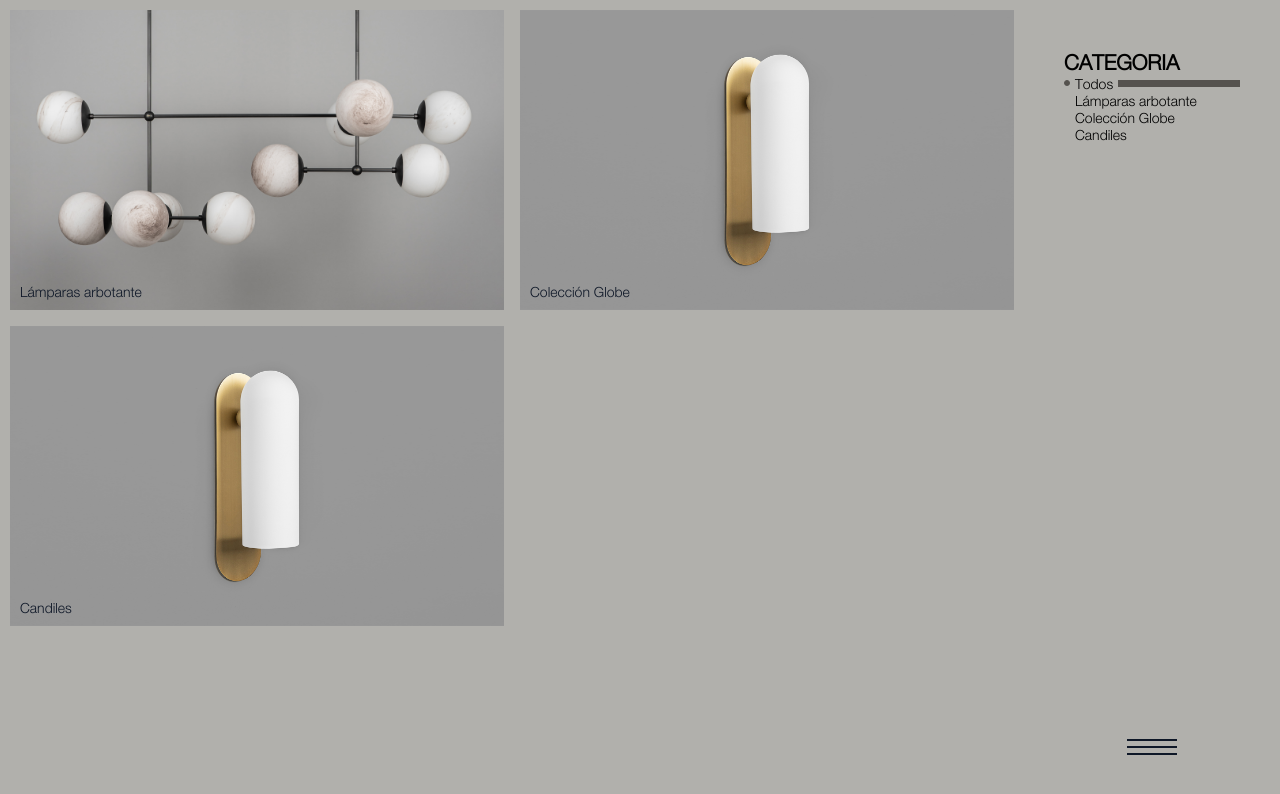
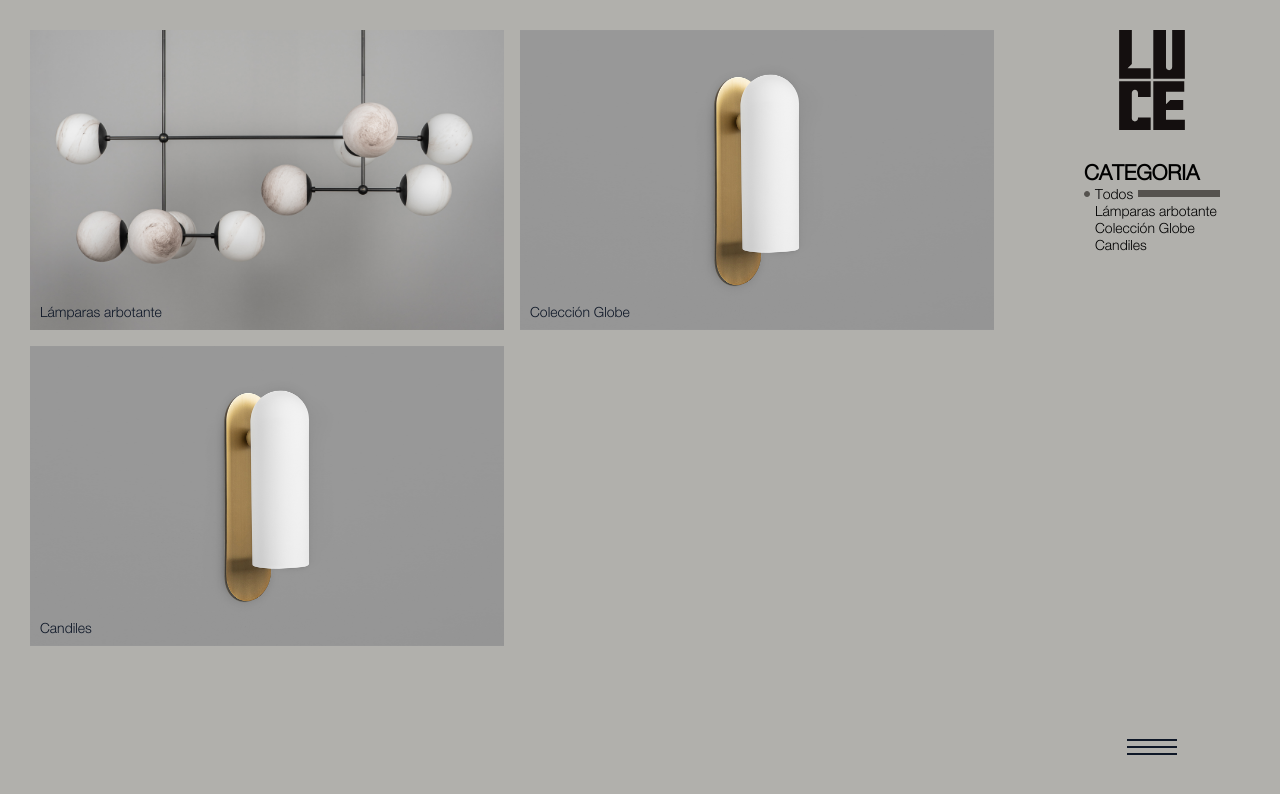
Before and after one commit to MorisLuis/luce, a Next.js app: page /categories in a window 1280 px wide. Shown: the top 794 px of the page. Built offline with nearby package versions, Linux system fonts and the light colour scheme.

Commit message:
S / Layout Right UI

```diff
--- /dev/null
+++ b/app/categories/CategoryGrid.tsx
@@ -0,0 +1,96 @@
+"use client";
+
+import { useSearchParams } from "next/navigation";
+import Image from "next/image";
+import Link from "next/link";
+import { useState } from "react";
+import LayoutRight from "@/components/LayoutRight";
+import { categoriesData } from "@/data/categories";
+import styles from "../../styles/page.module.scss";
+
+export function CategoryGrid() {
+    const searchParams = useSearchParams();
+    const category = searchParams.get("category") || "Todos";
+
+    const [fadeStates, setFadeStates] = useState<Record<number, boolean>>({});
+    const [currentImageIndex, setCurrentImageIndex] = useState<Record<number, number>>(
+        () => {
+            const initialIndex: Record<number, number> = {};
+            categoriesData.forEach((product) => {
+                initialIndex[product.id] = 0;
+            });
+            return initialIndex;
+        }
+    );
+    const handleMouseEnter = (id: number) => {
+        setCurrentImageIndex((prev) => ({ ...prev, [id]: 1 }));
+        setFadeStates((prev) => ({ ...prev, [id]: true }));
+    };
+
+    const handleMouseLeave = (id: number) => {
+        setCurrentImageIndex((prev) => ({ ...prev, [id]: 0 }));
+        setFadeStates((prev) => ({ ...prev, [id]: false }));
+    };
+
+    const renderContent = () => {
+        return (
+            <div className={styles.Categories}>
+                <div className={styles.gridContainer}>
+                    <h2>Categoria</h2>
+                    {categoriesData.slice(1).map((category) => (
+                        <div key={category.id} className={styles.productCard}>
+                            <Link href={`/categories/${category.name}`} className={styles.productLink}>
+                                <div
+                                    className={`${styles.imageWrapper} ${fadeStates[category.id] ? styles.fade : ''}`}
+                                    onMouseEnter={() => handleMouseEnter(category.id)}
+                                    onMouseLeave={() => handleMouseLeave(category.id)}
+                                >
+                                    <Image
+                                        src={`/images/${category.images[currentImageIndex[category.id]]?.src}`}
+                                        alt={category.images[currentImageIndex[category.id]]?.alt}
+                                        layout="fill"
+                                        objectFit="cover"
+                                    />
+                                    <p className={styles.productName}>{category.name}</p>
+                                </div>
+                            </Link>
+                        </div>
+                    ))}
+                </div>
+            </div>
+        );
+    };
+
+    const renderSideBar = () => {
+        return (
+            <div className={styles.Categories}>
+                <nav className={styles.CategoriesNavigation}>
+                    <h2>Categoria</h2>
+                    <ul>
+                        {categoriesData.map((item) => (
+                            <li key={item.id} className={styles.option}>
+                                <div
+                                    className={
+                                        item.name === category
+                                            ? `${styles.circle} ${styles.activeCircle}`
+                                            : styles.circle
+                                    }
+                                ></div>
+                                <Link href={item.name === "Todos" ? '/categories' : `/categories/${item.name}`}>
+                                    {item.name}
+                                </Link>
+                                <div
+                                    className={item.name === category ? `${styles.line} ${styles.lineactive}` : styles.line}
+                                ></div>
+                            </li>
+                        ))}
+                    </ul>
+                </nav>
+            </div>
+        );
+    };
+
+    return (
+        <LayoutRight content={renderContent} sideBar={renderSideBar} />
+    );
+}
--- a/app/categories/page.tsx
+++ b/app/categories/page.tsx
@@ -1,108 +1,17 @@
-"use client";
+import { Suspense } from "react";
+import { CategoryGrid } from "./CategoryGrid";
+import { Metadata } from "next";
 
-import { useSearchParams } from "next/navigation";
-import Image from "next/image";
-import Link from "next/link";
-import { Suspense, useState } from "react";
-import LayoutRight from "@/components/LayoutRight";
-import { categoriesData } from "@/data/categories";
-import styles from "../../styles/page.module.scss";
+export const metadata: Metadata = {
+  title: "Luce - Categorias",
+  description: "La luz que define el arte de vivir.",
+};
 
-function ProductList() {
-  const searchParams = useSearchParams();
-  const category = searchParams.get("category") || "Todos";
-
-  const [fadeStates, setFadeStates] = useState<Record<number, boolean>>({});
-  const [currentImageIndex, setCurrentImageIndex] = useState<Record<number, number>>(
-    () => {
-      const initialIndex: Record<number, number> = {};
-      categoriesData.forEach((product) => {
-        initialIndex[product.id] = 0;
-      });
-      return initialIndex;
-    }
-  );
-  const handleMouseEnter = (id: number) => {
-    setCurrentImageIndex((prev) => ({ ...prev, [id]: 1 }));
-    setFadeStates((prev) => ({ ...prev, [id]: true }));
-  };
-
-  const handleMouseLeave = (id: number) => {
-    setCurrentImageIndex((prev) => ({ ...prev, [id]: 0 }));
-    setFadeStates((prev) => ({ ...prev, [id]: false }));
-  };
-
-  const renderContent = () => {
-    return (
-      <div className={styles.Categories}>
-        <div className={styles.gridContainer}>
-          <h2>Categoria</h2>
-          {categoriesData.slice(1).map((category) => (
-            <div key={category.id} className={styles.productCard}>
-              <Link href={`/categories/${category.name}`} className={styles.productLink}>
-                <div
-                  className={`${styles.imageWrapper} ${fadeStates[category.id] ? styles.fade : ''}`}
-                  onMouseEnter={() => handleMouseEnter(category.id)}
-                  onMouseLeave={() => handleMouseLeave(category.id)}
-                >
-                  <Image
-                    src={`/images/${category.images[currentImageIndex[category.id]]?.src}`}
-                    alt={category.images[currentImageIndex[category.id]]?.alt}
-                    layout="fill"
-                    objectFit="cover"
-                  />
-                  <p className={styles.productName}>{category.name}</p>
-                </div>
-              </Link>
-            </div>
-          ))}
-        </div>
-      </div>
-    );
-  };
-
-  const renderSideBar = () => {
-    return (
-      <div className={styles.Categories}>
-        <nav className={styles.CategoriesNavigation}>
-          <h2>Categoria</h2>
-          <ul>
-            {categoriesData.map((item) => (
-              <li key={item.id} className={styles.option}>
-                <div
-                  className={
-                    item.name === category
-                      ? `${styles.circle} ${styles.activeCircle}`
-                      : styles.circle
-                  }
-                ></div>
-                <Link
-                  //href={item.name === "Todos" ? '/categories' : `/categories/${item.name}`}
-                  href={item.name === "Todos" ? '/categories' : `/categories/${item.name}`}
-                  //as={`/profile/request/?receipt=${item.name}`}
-                >
-                  {item.name}
-                </Link>
-                <div
-                  className={item.name === category ? `${styles.line} ${styles.lineactive}` : styles.line}
-                ></div>
-              </li>
-            ))}
-          </ul>
-        </nav>
-      </div>
-    );
-  };
-
-  return (
-    <LayoutRight content={renderContent} sideBar={renderSideBar} />
-  );
-}
 
 export default function Categories() {
   return (
     <Suspense fallback={<div>Cargando productos...</div>}>
-      <ProductList />
+      <CategoryGrid />
     </Suspense>
   );
 }
--- a/app/layout.tsx
+++ b/app/layout.tsx
@@ -3,7 +3,7 @@ import "../styles/globals.scss";
 
 export const metadata: Metadata = {
   title: "Luce",
-  description: "Generated by create next app",
+  description: "La luz que define el arte de vivir.",
 };
 
 export default function RootLayout({ children }: Readonly<{ children: React.ReactNode }>) {
--- a/app/product/[productId]/page.tsx
+++ b/app/product/[productId]/page.tsx
@@ -11,7 +11,6 @@ export async function generateMetadata({ params }: { params: { productId: string
   };
 }
 
-
 export default function ProductPage({ params }: { params: { productId: string, id: string } })  {
   return <ProductClientPage params={params} />;
 }
--- a/components/LayoutRight.tsx
+++ b/components/LayoutRight.tsx
@@ -20,8 +20,7 @@ export default function LayoutRight({ content, sideBar, bottom, secondaryDesign
             </div>
 
             <div className={style.sidebar}>
-                <>
-                    <div className={style.imageContainer}>
+                <div className={style.sidebar_image}>
                     <Image
                         src={`/logos/VERTICAL_COLOR PRINCIPAL.svg`}
                         alt={'LUCE'}
@@ -37,11 +36,10 @@ export default function LayoutRight({ content, sideBar, bottom, secondaryDesign
                         className={style.imageContainerMovil}
                     />
                 </div>
-                    <div className={style.sidebarcontent}>
+                <div className={style.sidebar_content}>
                     {sideBar?.()}
                 </div>
-                </>
-                {bottom && <div className={style.bottomSidebar}></div>}
+                {bottom && <div className={style.sidebar_bottom}></div>}
             </div>
             <Nav />
         </div>
--- a/styles/LayoutRight.module.scss
+++ b/styles/LayoutRight.module.scss
@@ -13,6 +13,7 @@
 
     .content{
         width: 80%;
+
 
         @include respond(tab-port) {
             width: 60%;
@@ -48,23 +49,14 @@
         padding: $padding;
         position: absolute;
         right: 0px;
-        max-height: 100vh;
-        height: 100%;
+        height: 100vh;
 
-        //justify-content: space-between;
-        //align-items: center;
-        //background-color: red;
+        justify-content: space-between;
+        align-items: center;
 
         @include respond(tab-port) {
             width: 40%;
         };
-
-        .sidebarcontent{
-            //background-color: orange;
-            @include respond(phone) {
-                display: none;
-            }
-        }
 
         @include respond(phone) {
             width: 100%;
@@ -73,12 +65,20 @@
             flex-direction: row-reverse;
         };
 
-        .imageContainer {
+        .sidebar_content{
+            height: calc(100% - 100px);
+            @include respond(phone) {
+                display: none;
+            }
+        }
+
+        .sidebar_image {
             min-width: 100px;
             height: 100px;
             position: relative;
 
             .imageContainerWeb{
+                display: flex;
                 @include respond(phone) {
                     display: none;
                 }
@@ -99,17 +99,8 @@
                 height: 60px;
             };
         };
-    };
 
-    .sidebarMobil{
-        display: none;
-
-        @include respond(phone) {
-            display: flex
-        };
-    }
-
-    .bottomSidebar {
+        .sidebar_bottom {
             position: fixed;
             background-color: $color-primary;
             width: 20%;
@@ -125,4 +116,13 @@
                 display: none
             };
         };
+    };
+
+    .sidebarMobil{
+        display: none;
+
+        @include respond(phone) {
+            display: flex
+        };
     }
+}
--- a/styles/page.module.scss
+++ b/styles/page.module.scss
@@ -5,8 +5,7 @@
     margin-bottom: $margin-bottom;
     width: 100%;
     height: 100vh;
-    padding: $padding-horizontal;
-    padding-top: 10%;
+    padding: $padding;
     display: flex;
     flex-direction: column;
     text-align: start;
@@ -82,7 +81,7 @@
     display: grid;
     grid-template-columns: repeat(2, 1fr);
     width: 100%;
-    padding: $padding-horizontal;
+    padding: $padding;
     gap: 16px;
     min-height: auto;
     overflow: scroll;
```
Lines whose indentation alone changed are shown as unchanged.
